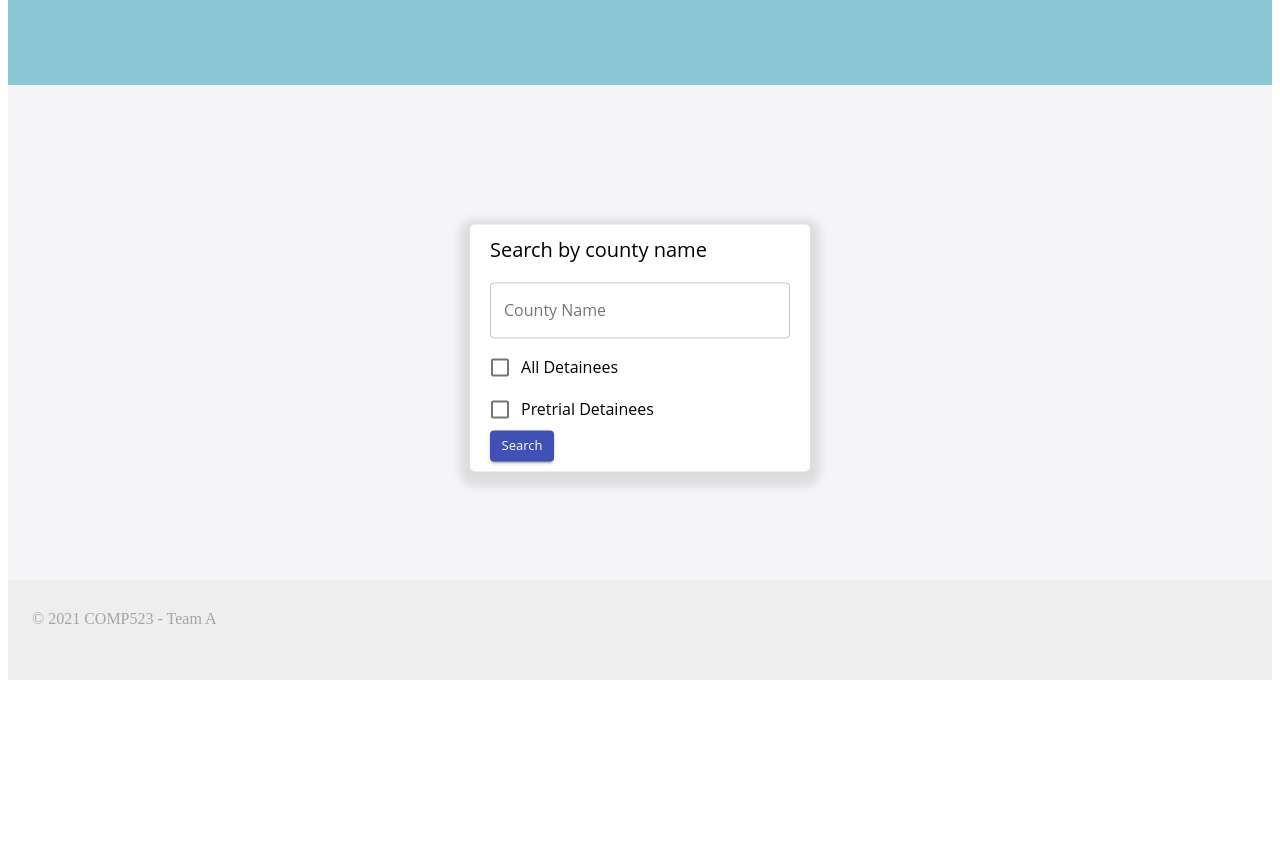
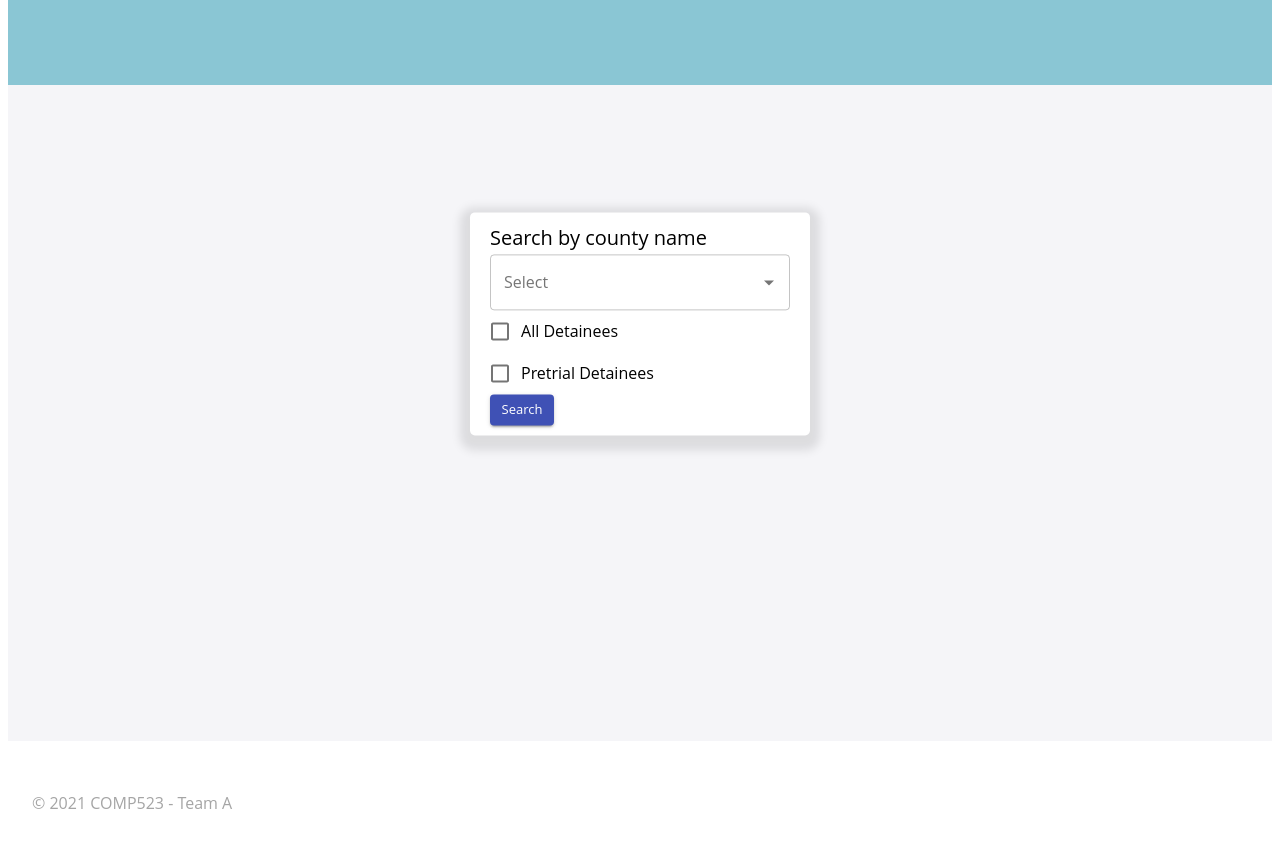
Before and after one commit to hannahgkeel/JailDashboard, a React app: page / in a window 1280 px wide. Shown: the part 224-1065 px from the top of the page. Before the commit the page ends 904 px from the top, so only its background shows below. Built offline with nearby package versions, Linux system fonts and the light colour scheme.

Commit message:
Changed search box to a dropdown menu. Accidentally bundled some footer changes.

```diff
--- a/frontend/App.css
+++ b/frontend/App.css
@@ -26,8 +26,13 @@
   }
 
   .main{
-    height: 100%;
+    min-height: 100vh; /* will cover the 100% of viewport */
+    overflow: hidden;
+    display: block;
+    position: relative;
+    padding-bottom: 50px; /* height of your footer */
   }
+
   .content {
     margin: 0 auto;
     background-color: #fff;
@@ -40,3 +45,9 @@
     border-radius: 0.625rem;
     box-shadow: 0rem 0.313rem 0.625rem 0.625rem rgba(0, 0, 0, 0.05);
   }
+
+  .footer {
+    position: absolute;
+    bottom: 0;
+    width: 100%;
+   }
--- a/frontend/App.js
+++ b/frontend/App.js
@@ -8,6 +8,8 @@ import {
 import Home from './pages/Home';
 import About from './pages/About';
 import County from './pages/County';
+import Header from './components/Header'
+import Footer from './components/Footer'
 import { createMuiTheme } from '@material-ui/core/styles';
 import { ThemeProvider } from '@material-ui/styles';
 import { Domain } from "@material-ui/icons";
@@ -30,6 +32,7 @@ function App() {
     <ThemeProvider theme={theme}>
       <Router history={createBrowserHistory}>
     <div className="app">
+          <Header />
           <div className="pure-g main">
             <Switch>
               <Route path="/about" component={About} />
@@ -37,6 +40,7 @@ function App() {
               <Route exact path="/" component={Home} />
             </Switch>
           </div>
+          <Footer className="footer"/>
         </div>
         </Router>
     </ThemeProvider>
--- a/frontend/components/Footer.js
+++ b/frontend/components/Footer.js
@@ -1,12 +1,13 @@
 import React from "react";
 import Container from '@material-ui/core/Container';
+import { Typography } from "@material-ui/core";
 
 import '../styles/Footer.css'
 
 export default function Footer() {
     return (
-        <Container className="Footer-container" maxWidth="sm">
-            <p>© 2021 COMP523 - Team A</p>
+        <Container className="Footer-container">
+            <Typography>© 2021 COMP523 - Team A</Typography>
         </Container>
     );
 }
--- a/frontend/components/Search.js
+++ b/frontend/components/Search.js
@@ -19,7 +19,7 @@ export default function Search() {
     });
 
     const handleChange = (event, value) => {
-        setState({...state, county: value});
+        setState({...state, county: value.name});
     }
 
     const handleCheckboxChange = (event) => {
@@ -44,22 +44,13 @@ export default function Search() {
             <Typography variant="h6">Search by county name</Typography>
             <div className="search-input pure-u-1 pure-u-md-2-3">
                 <form onSubmit={handleSubmit} style={{width: 300}}>
-                    <Autocomplete
-                        freeSolo
-                        id="free-solo-2-demo"
-                        disableClearable
-                        options={counties.map((option) => option.name)}
-                        onChange={handleChange}         // onChange triggered when user selects from dropdown
-                        onInputChange={handleChange}    // onInputChange triggered when user types
-                        renderInput={(params) => (
-                            <TextField
-                            {...params}
-                            label="County Name"
-                            margin="normal"
-                            variant="outlined"
-                            InputProps={{ ...params.InputProps, type: 'search' }}
-                            />
-                        )}
+                     <Autocomplete
+                        id="combo-box-demo"
+                        options={counties}
+                        getOptionLabel={(counties) => counties.name}
+                        style={{ width: 300 }}
+                        onChange = {handleChange}
+                        renderInput={(params) => <TextField {...params} label="Select" variant="outlined" />}
                     />
                     <FormGroup>
                         <FormControlLabel
@@ -71,7 +62,6 @@ export default function Search() {
                             label='Pretrial Detainees'
                         />
                     </FormGroup>
-
                     <Button type="submit" variant="contained" color="primary" size="small">Search</Button>
                 </form>
             </div>
--- a/frontend/pages/About.js
+++ b/frontend/pages/About.js
@@ -9,7 +9,6 @@ class About extends React.Component {
     render() {
         return (
             <div className="home pure-u-1">
-                <Header />
                 <div className="home-header pure-g">
                     <h2 className='title pure-u-1'>
                         <Typography variant="h4" font-weight="bold" text-align="center">About Us</Typography>
@@ -52,8 +51,7 @@ class About extends React.Component {
                     <a href="https://cjil.sog.unc.edu/contact-us/">Click here</a> to connect with us on the web.
                     </p>
                     </Typography>
-                    </div>
-                <Footer />
+                </div>
             </div>
         );
     }
--- a/frontend/pages/County.js
+++ b/frontend/pages/County.js
@@ -5,11 +5,9 @@ import Header from '../components/Header.js';
 export default function County(props) {
     return (
         <div>
-            <Header />
-                <h1>County = {props.location.state.county}</h1>
-                <p>All Detainees = {props.location.state.all.toString()}</p>
-                <p>Pretrial Detainees = {props.location.state.pretrial.toString()}</p>
-            <Footer />
+            <h1>County = {props.location.state.county}</h1>
+            <p>All Detainees = {props.location.state.all.toString()}</p>
+            <p>Pretrial Detainees = {props.location.state.pretrial.toString()}</p>
         </div>
 
     )
--- a/frontend/pages/Home.js
+++ b/frontend/pages/Home.js
@@ -12,7 +12,6 @@ class Home extends React.Component {
     render() {
         return (
             <div className="home pure-u-1">
-                <Header />
                 <div className="home-header pure-g">
                     <h2 className='title pure-u-1'>
                         <Typography variant="h4" font-weight="bold" text-align="center">North Carolina Jail Dashboards</Typography>
@@ -20,7 +19,6 @@ class Home extends React.Component {
                         </h2>
                 </div>
                 <Search />
-                <Footer />
             </div>
         )
     }
--- a/frontend/styles/Footer.css
+++ b/frontend/styles/Footer.css
@@ -1,12 +1,7 @@
 .Footer-container {
+    font-family: "Open Sans";
     text-align: left;
     color: rgb(165, 165, 165);
-    background-color: rgb(238, 238, 238);
-    height: 100px;
+    height: 50px;
     max-width: none !important;
-
-    /* Keeping it at the bottom */
-    position: absolute;
-    bottom: 0;
-    width: 100%;
 }
```
